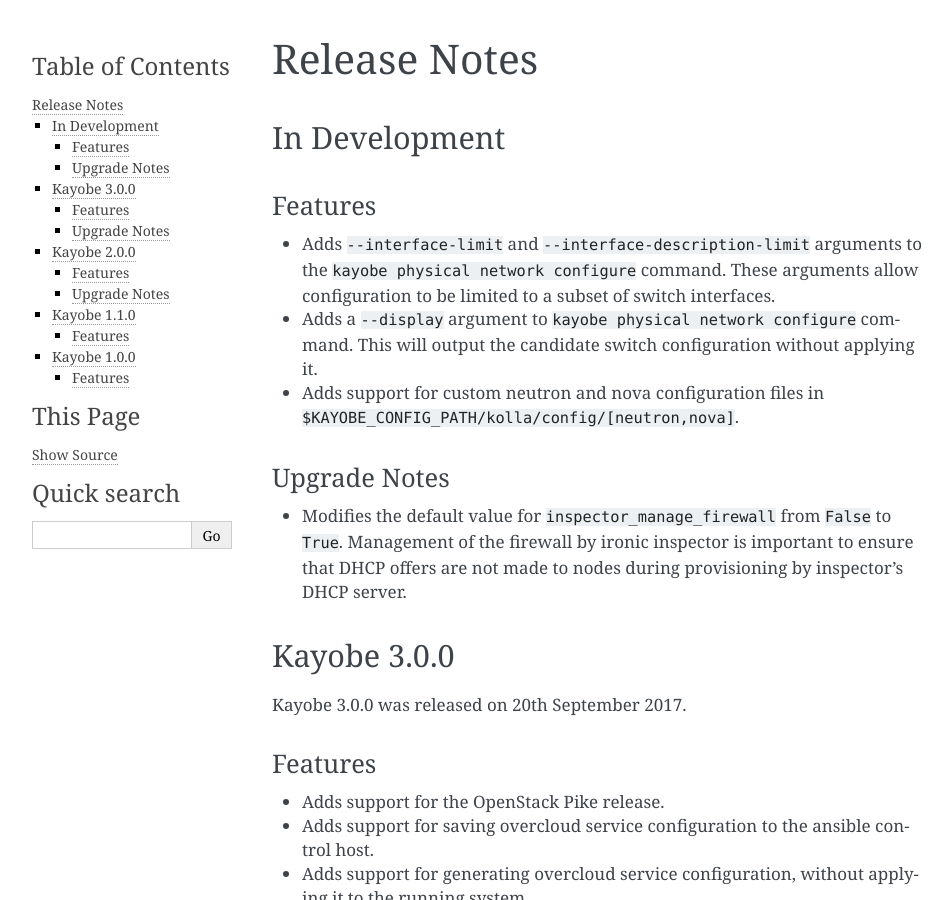
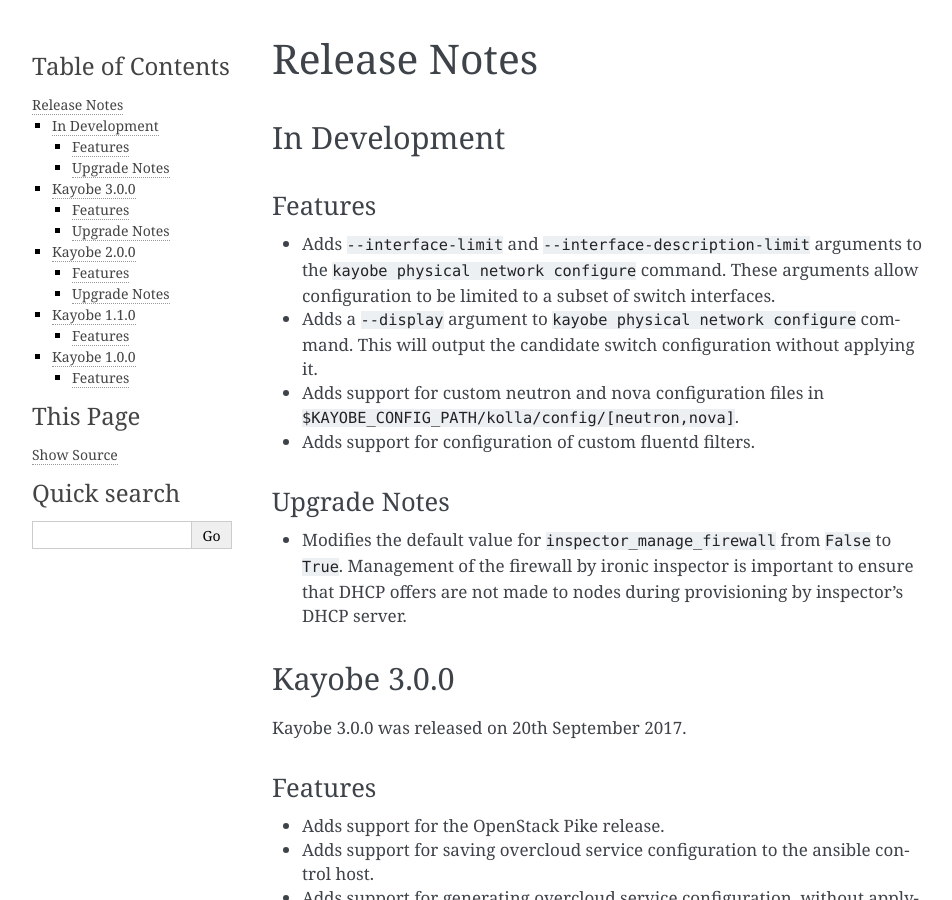
Before and after one commit to openstack/kayobe, a Sphinx documentation site: the page built from doc/source/release-notes.rst, in a window 1280 px wide and 900 px high. Shown: the whole window, without its empty margins (148-1100 px from the left). Built offline with Sphinx 7.4.7, drawn with Linux system fonts in a browser that asks for light colours.

Commit message:
Add support for configuration of custom fluentd filters
These may be placed in $KAYOBE_CONFIG_PATH/kolla/config/fluentd/filter.

```diff
--- a/doc/source/release-notes.rst
+++ b/doc/source/release-notes.rst
@@ -16,6 +16,7 @@
   applying it.
 * Adds support for custom neutron and nova configuration files in
   ``$KAYOBE_CONFIG_PATH/kolla/config/[neutron,nova]``.
+* Adds support for configuration of custom fluentd filters.
 
 Upgrade Notes
 -------------
```
Also changed, not shown: 3 other files.
